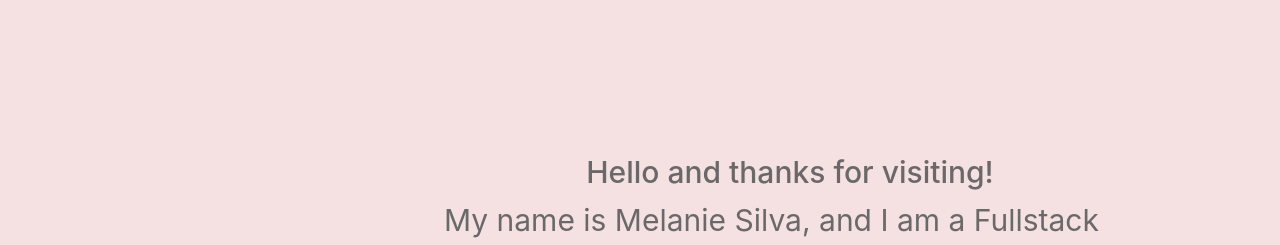
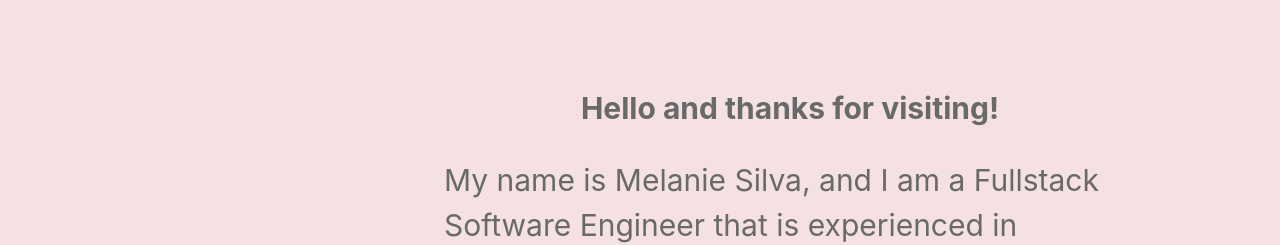
Before and after one commit to melsil11/portfolio, a React (Create React App) app: page /aboutme in a window 1280 px wide. Shown: the part 142-387 px from the top of the page. Built offline with nearby package versions, Linux system fonts and the light colour scheme.

Commit message:
added skills and adjusted padding

```diff
--- a/src/App.css
+++ b/src/App.css
@@ -15,7 +15,7 @@ html, body {
   position: relative;
   height: 100%;
   color: rgb(100,100,100);
-  padding-top: 10%;
+  padding-top: 5%;
   padding-left: 5%;
   padding-right: 5%;
   transition-delay: 1s;
@@ -115,6 +115,7 @@ html, body {
   margin-top: 0px;
   padding-top: 20px;
   color: dimgrey;
+  font-weight: bold;
 }
 
 .about-me {
--- a/src/components/AboutMe.js
+++ b/src/components/AboutMe.js
@@ -7,6 +7,7 @@ const AboutMe = () => {
             <img src={ Picture } className='image' alt='collageimage'/>
             <div>
                 <h1 className='about-me' id= 'about-me-heading'>Hello and thanks for visiting!</h1>
+                <span class='span'></span>
                 <p className='about-me'> My name is Melanie Silva, and I am a Fullstack Software Engineer that is experienced in creating fullstack applications that meet the needs and expectations of clients. </p>
                 <p className='about-me'> My ability to effectively communicate with my team and customers comes from my many years of experience working as a teacher which enabled me to expertly develop meaningful curriculum.</p>
                 <p className='about-me'> For fun I enjoy spending as much time as I can outside, whether it is hiking with my dogs or harvesting my own produce. Many of my hobbies emulate why I love coding. I enjoy taking raw materials and building things out of them such as crafting and carpentry. </p>
```
